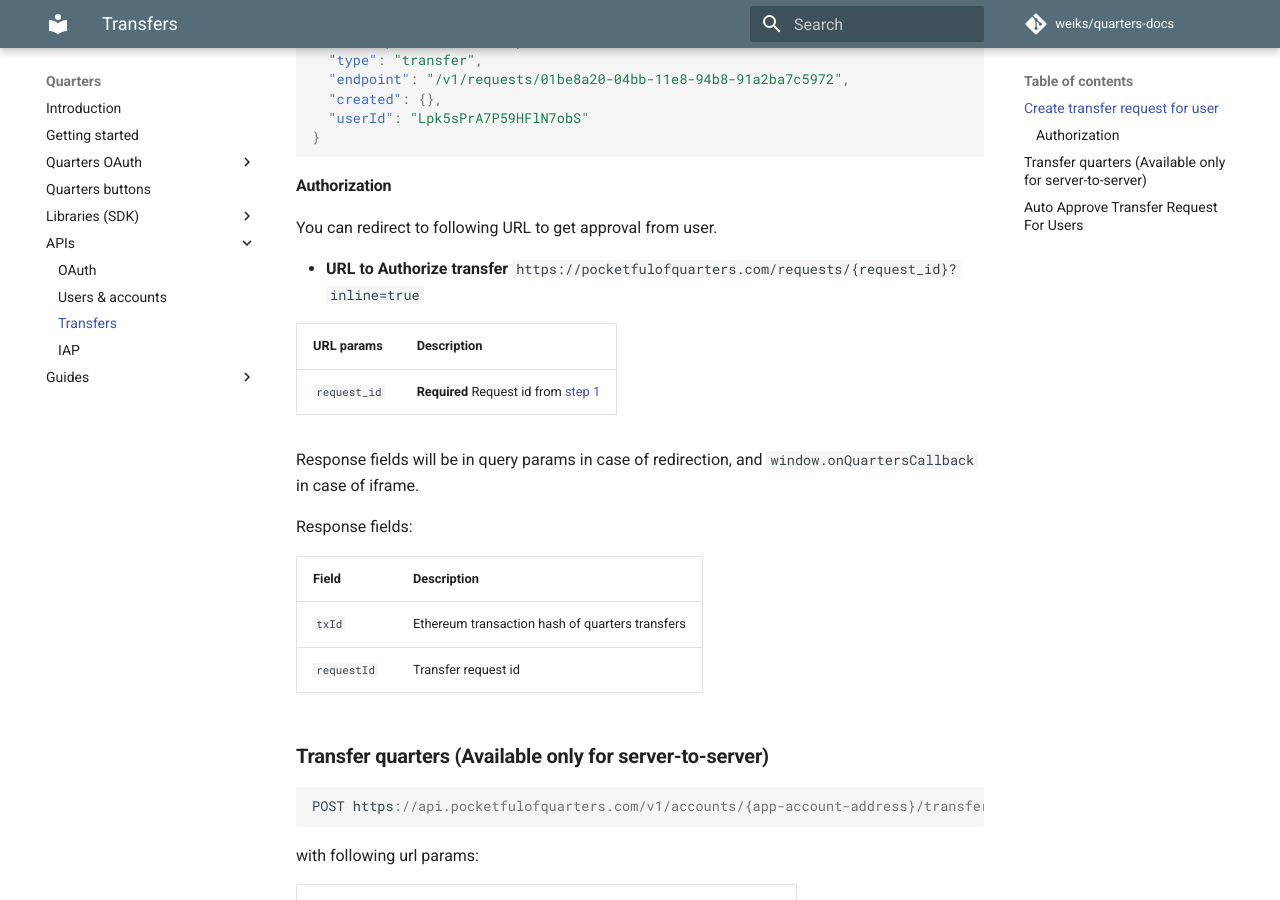
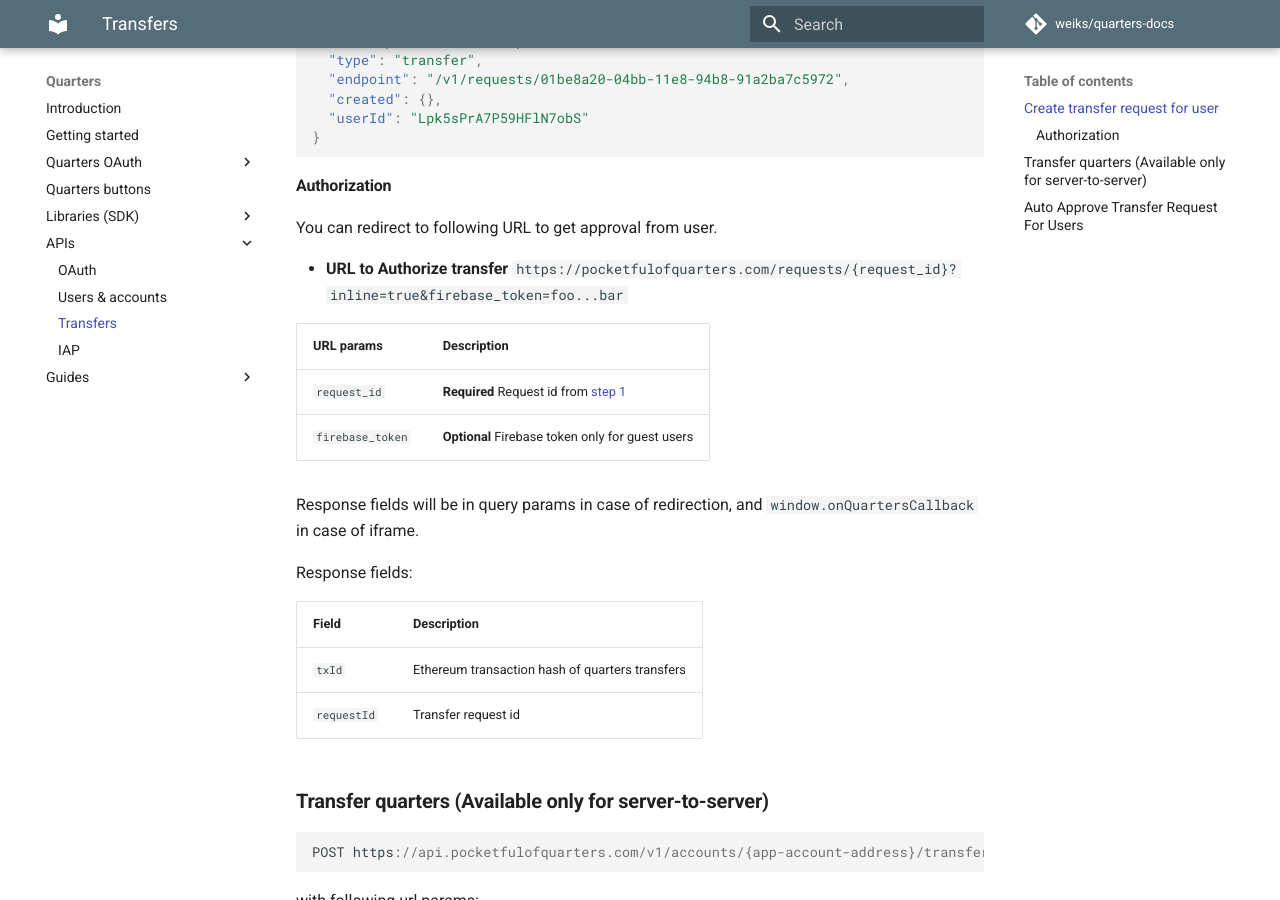
Before and after one commit to weiks/quarters-docs, an MkDocs documentation site: the page built from docs/apis/transfer-requests.md, in a window 1280 px wide and 900 px high, scrolled down 1220 px. Built offline with MkDocs 1.6.1 and Material for MkDocs 9.7.7, drawn with Linux system fonts in a browser that asks for light colours; comment, search, counter and statistics services are not loaded; old or Windows-style settings are respelled for this version of MkDocs; some of the changed text lies outside the part shown.

Commit message:
update transfer request and guest user docs

````diff
--- a/docs/apis/transfer-requests.md
+++ b/docs/apis/transfer-requests.md
@@ -8,7 +8,7 @@
 ### Create transfer request for user
 
 ```CURL
-POST https://api.pocketfulofquarters/v1/oauth/token
+POST https://api.pocketfulofquarters/v1/requests
 ```
 
 with following parameters:
@@ -17,7 +17,7 @@
 | ------------- | ------------------------------------------------------------------------------- |
 | `tokens`      | **Required** Number of quarters to transfer                                     |
 | `description` | **Optional** Transfer description - will be shown on screen while user approval |
-| `appId`      | **Required** The APP ID you received after registering your application         |
+| `appId`       | **Required** The APP ID you received after registering your application         |
 
 with following headers:
 
@@ -56,11 +56,12 @@
 
 You can redirect to following URL to get approval from user.
 
-* **URL to Authorize transfer** `https://pocketfulofquarters.com/requests/{request_id}?inline=true`
+* **URL to Authorize transfer** `https://pocketfulofquarters.com/requests/{request_id}?inline=true&firebase_token=foo...bar`
 
-| URL params   | Description                                                              |
-| ------------ | ------------------------------------------------------------------------ |
-| `request_id` | **Required** Request id from [step 1](#create-transfer-request-for-user) |
+| URL params       | Description                                                              |
+| ---------------- | ------------------------------------------------------------------------ |
+| `request_id`     | **Required** Request id from [step 1](#create-transfer-request-for-user) |
+| `firebase_token` | **Optional** Firebase token only for guest users                         |
 
 
 Response fields will be in query params in case of redirection, and `window.onQuartersCallback` in case of iframe.
@@ -134,11 +135,11 @@
 
 with following parameters:
 
-| Parameter     | Description                                                                     |
-| ------------- | ------------------------------------------------------------------------------- |
-| `clientId`| **Required** The APP ID you received after registering your application                                     |
-| `userId`  | **Required** User ID of the user that you are trying to auto approve the request for |
-| `address` | **Required** User account's valid address |
+| Parameter        | Description                                                                          |
+| ---------------- | ------------------------------------------------------------------------------------ |
+| `clientId`       | **Required** The APP ID you received after registering your application              |
+| `userId`         | **Required** User ID of the user that you are trying to auto approve the request for |
+| `address`        | **Required** User account's valid address                                            |
 
 with following headers:
 
````
Also changed, not shown: docs/apis/user.md (+1 -0 lines).
